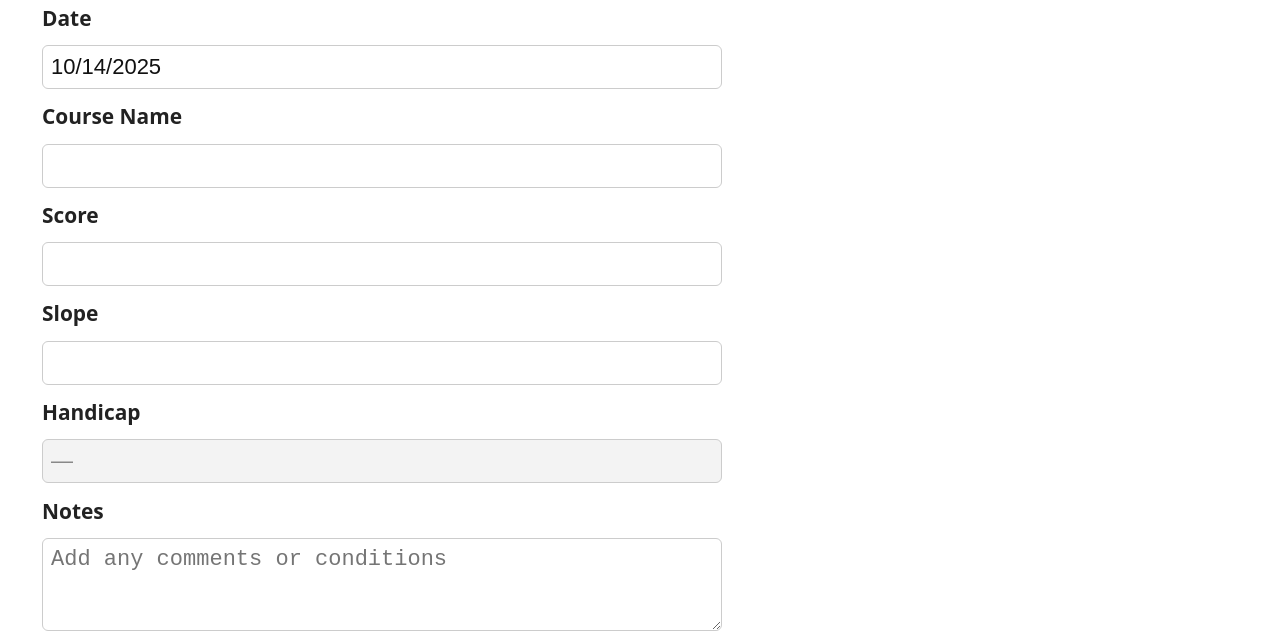
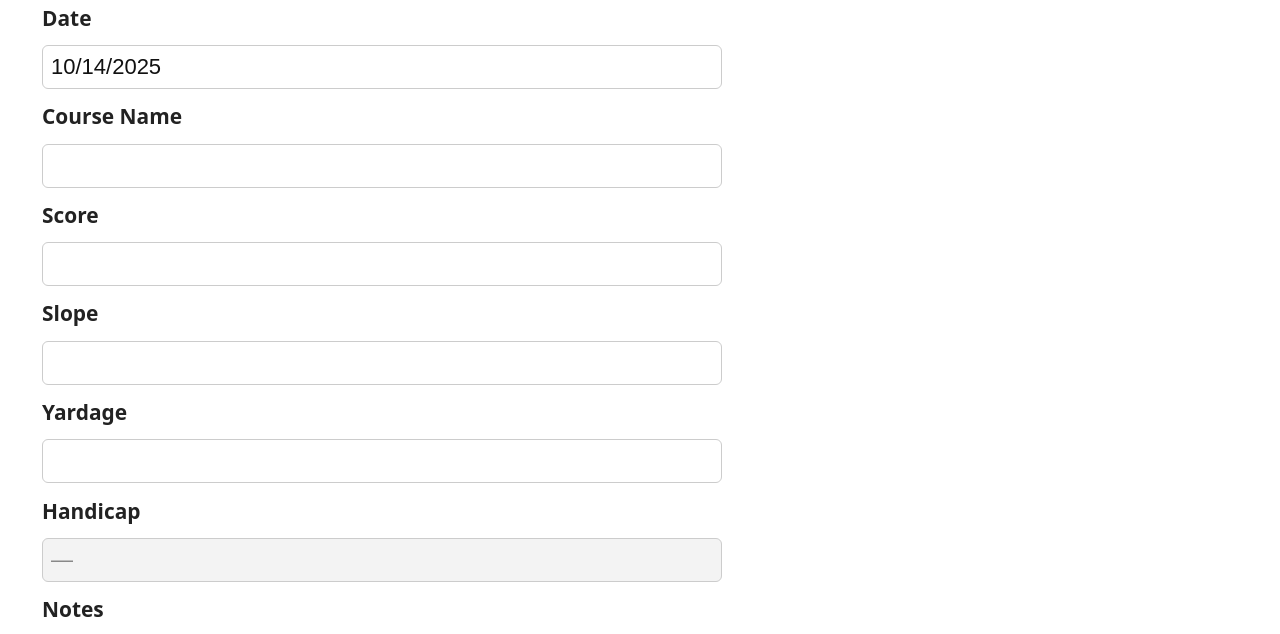
Before and after one commit to GCGIBEAULT/Golflog-HandicapTest, a plain HTML site: page index.html in a window 1280 px wide. Shown: the part 105-739 px from the top of the page. Drawn offline with Linux system fonts and the light colour scheme.

Commit message:
Update index.html

```diff
--- a/index.html
+++ b/index.html
@@ -47,6 +47,11 @@
       <input id="slope" name="slope" type="number"
         autocomplete="off" autocorrect="off" autocapitalize="off" spellcheck="false" />
     </div>
+<div class="row">
+  <label for="yardage">Yardage</label>
+  <input id="yardage" name="yardage" type="number"
+    autocomplete="off" autocorrect="off" autocapitalize="off" spellcheck="false" />
+</div>
 
     <div class="row">
       <label for="handicap">Handicap</label>
```
